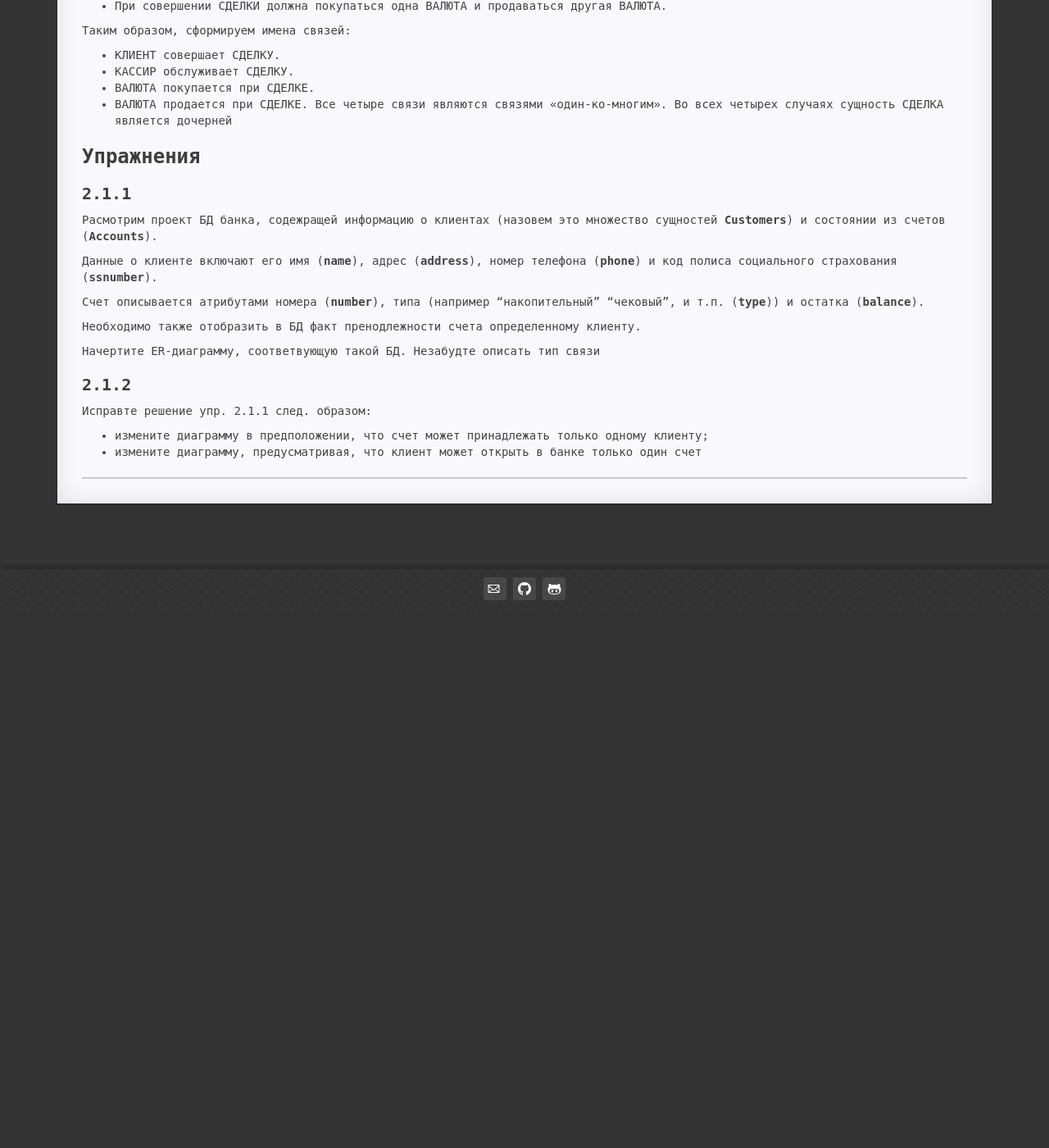
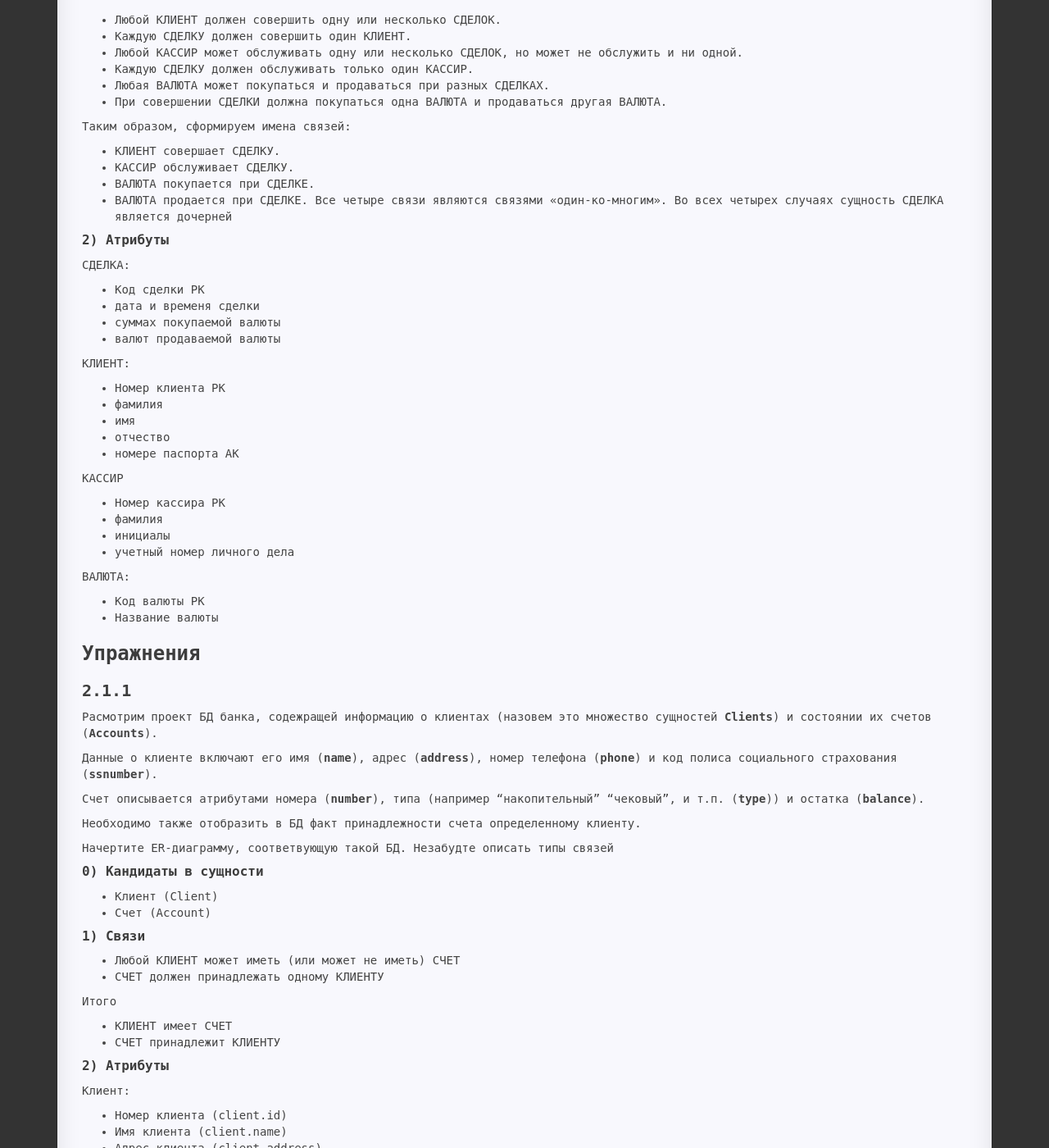
Before and after one commit to Avis20/avis20.github.io, a Jekyll site: the page built from _posts/2019-09-29-book-db.md, in a window 1280 px wide and 1400 px high, scrolled down 885 px. Shown: the whole window at 82% size. Built offline with Jekyll 4.4.1, drawn with Linux system fonts in a browser that asks for light colours; before the commit the page ends 1629 px from its top, so only the background shows below that; some of the changed text lies outside the part shown.

```diff
--- a/_posts/2019-09-29-book-db.md
+++ b/_posts/2019-09-29-book-db.md
@@ -13,8 +13,7 @@ reference:
 
 ### Постановка задачи
 
-В пункте обмена <b>валют</b> создается локальная информационная система, призванная
-автоматизировать процесс учета <b>сделок</b> купли – продажи <b>валюты</b>.
+В пункте обмена <b>валют</b> создается локальная информационная система, призванная автоматизировать процесс учета <b>сделок</b> купли – продажи <b>валюты</b>.
 Создаваемая система должна обеспечивать ввод, хранение и поиск информации о <b>сделках</b>, совершенных в данном пункте обмена.
 
 Каждой <b>сделке</b> присваивается уникальный цифровой код.
@@ -24,7 +23,14 @@ reference:
 
 Задача состоит в проектировании структуры баз данных разрабатываемой автоматизированной ИС
 
-1)
+#### 0) Кандидаты в сущности
+
+* Валюта
+* Сделка
+* Клиент
+* Кассир
+
+#### 1) Связи
 
 Для создания связей между сущностями сначала составим описание данной предметной области при помощи ряда истинных высказываний на естественном языке:
 
@@ -43,19 +49,77 @@ reference:
 Все четыре связи являются связями «один-ко-многим». Во всех четырех случаях
 сущность СДЕЛКА является дочерней
 
+#### 2) Атрибуты
+
+СДЕЛКА:
+* Код сделки PK
+* дата и временя сделки
+* суммах покупаемой валюты
+* валют продаваемой валюты
+
+КЛИЕНТ:
+* Номер клиента PK
+* фамилия
+* имя
+* отчество
+* номере паспорта AK
+
+КАССИР
+* Номер кассира PK
+* фамилия
+* инициалы
+* учетный номер личного дела
+
+ВАЛЮТА:
+* Код валюты PK
+* Название валюты
+
+
 # Упражнения
 
 ## 2.1.1
 
-Расмотрим проект БД банка, содежращей информацию о клиентах (назовем это множество сущностей <b>Customers</b>) и состоянии из счетов (<b>Accounts</b>).
+Расмотрим проект БД банка, содежращей информацию о клиентах (назовем это множество сущностей <b>Clients</b>) и состоянии их счетов (<b>Accounts</b>).
 
 Данные о клиенте включают его имя (<b>name</b>), адрес (<b>address</b>), номер телефона (<b>phone</b>) и код полиса социального страхования (<b>ssnumber</b>).
 
 Счет описывается атрибутами номера (<b>number</b>), типа (например "накопительный" "чековый", и т.п. (<b>type</b>)) и остатка (<b>balance</b>).
 
-Необходимо также отобразить в БД факт пренодлежности счета определенному клиенту.
+Необходимо также отобразить в БД факт принадлежности счета определенному клиенту.
 
-Начертите ER-диаграмму, соответвующую такой БД. Незабудте описать тип связи
+Начертите ER-диаграмму, соответвующую такой БД. Незабудте описать типы связей
+
+#### 0) Кандидаты в сущности
+
+* Клиент (Client)
+* Счет (Account)
+
+#### 1) Связи
+
+* Любой КЛИЕНТ может иметь (или может не иметь) СЧЕТ
+* СЧЕТ должен принадлежать одному КЛИЕНТУ
+
+Итого
+
+* КЛИЕНТ имеет СЧЕТ
+* СЧЕТ принадлежит КЛИЕНТУ
+
+#### 2) Атрибуты
+
+Клиент:
+* Номер клиента (client.id)
+* Имя клиента (client.name)
+* Адрес клиента (client.address)
+* Номер телефона клиента (client.phone)
+* Полис клиента (client.ssnumber)
+
+Счет:
+* Код счета (account.id)
+* Номер счета (account.number)
+* Тип счета (account.type)
+* Баланс счета (account.balance)
+
+<img src="/static/img/books/erwin/ex1.png" alt="">
 
 ## 2.1.2
 
```
Also changed, not shown: static/img/books/erwin/ex1.png (added).
